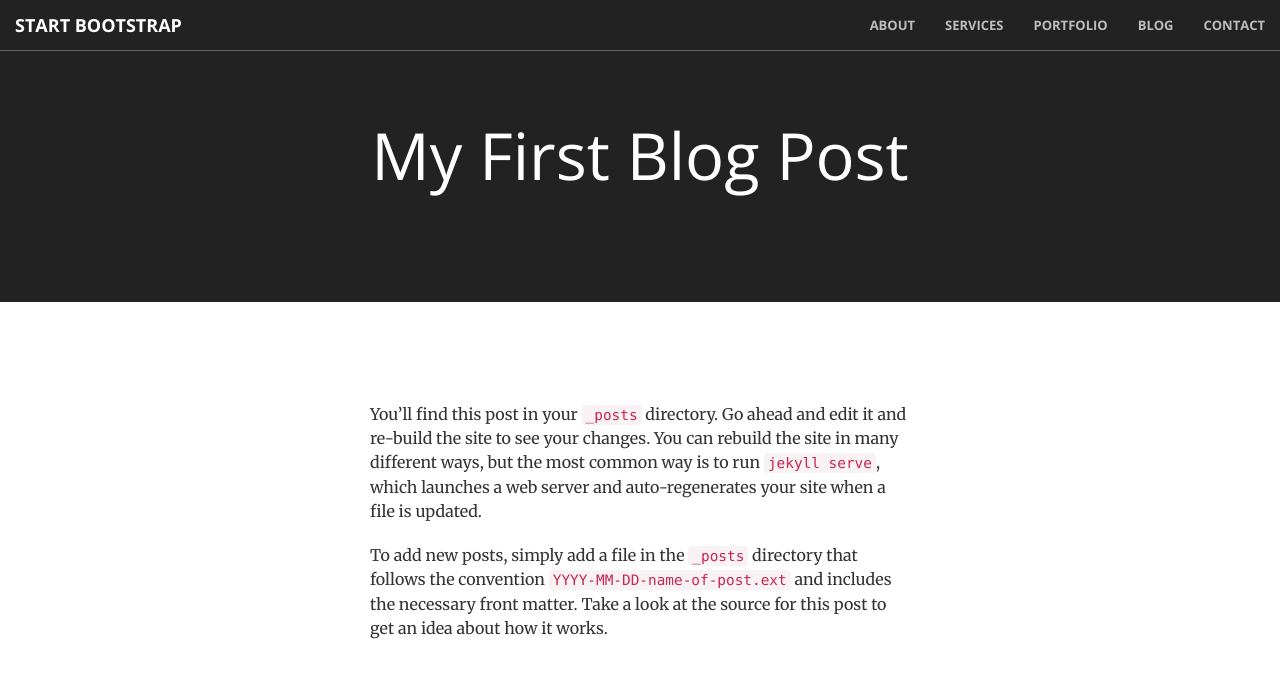
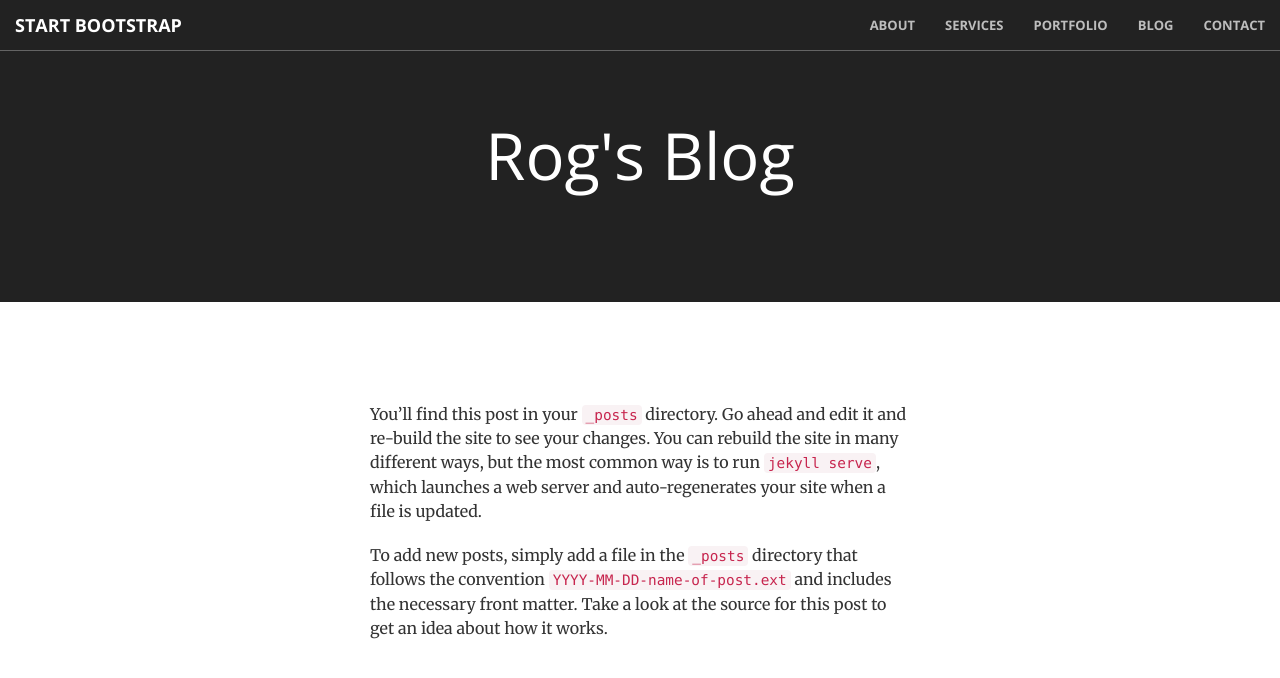
Before and after one commit to thewisebunny/creative, a Jekyll site: the page built from _posts/2016-03-05-my-first-jekyll-post.md, in a window 1280 px wide. Shown: the top 678 px of the page. Built offline with Jekyll 4.4.1, drawn with Linux system fonts in a browser that asks for light colours.

Commit message:
Updated '/_posts/2016-03-05-my-first-jekyll-post.md' via CloudCannon

```diff
--- a/_posts/2016-03-05-my-first-jekyll-post.md
+++ b/_posts/2016-03-05-my-first-jekyll-post.md
@@ -1,6 +1,6 @@
 ---
 layout: post
-title: My First Blog Post
+title: Rog's Blog
 ---
 You'll find this post in your `_posts` directory. Go ahead and edit it and re-build
 the site to see your changes. You can rebuild the site in many different ways, but
```
